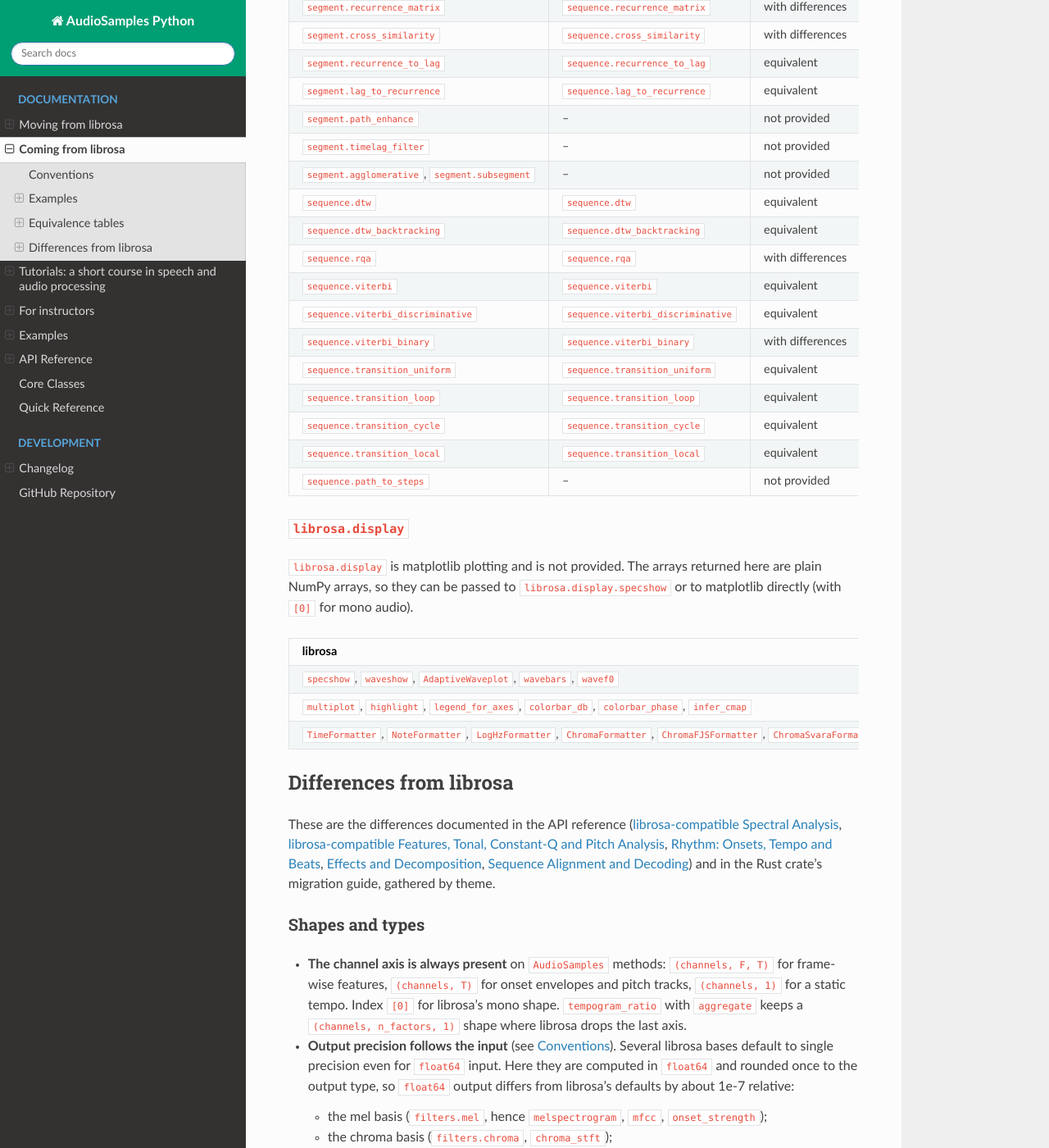
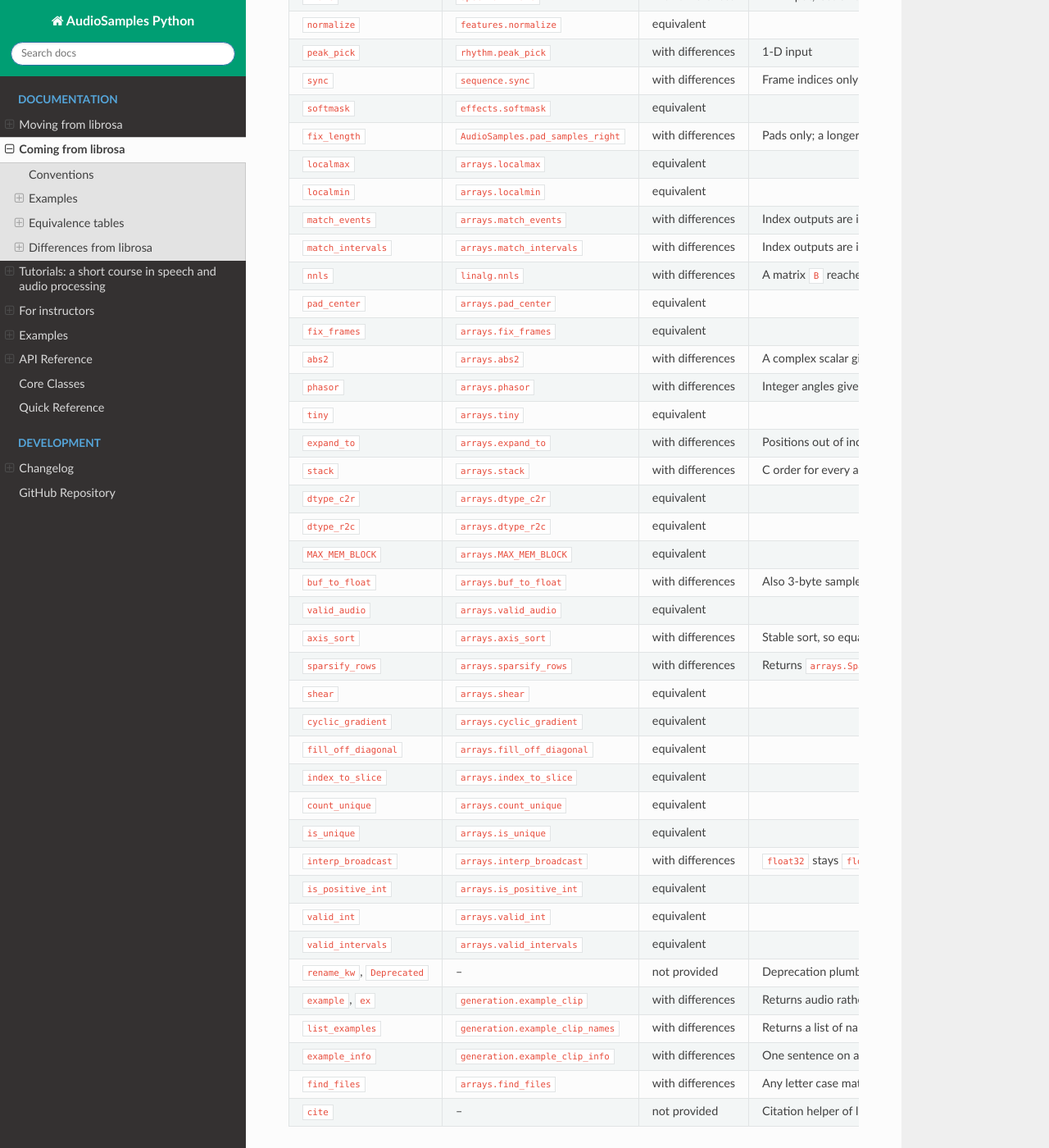
Before and after one commit to jmg049/audio_samples_python, a Sphinx documentation site: the page built from docs/source/librosa_migration.rst, in a window 1280 px wide and 1400 px high, scrolled down 12396 px. Shown: the whole window at 82% size. Built offline with Sphinx 7.4.7 and the Read the Docs theme 3.1.0, drawn with Linux system fonts in a browser that asks for light colours; some of the changed text lies outside the part shown.

Commit message:
docs(migrate): the table and guide point at the new modules
loadx, blocks_to_*, the array helpers, nnls, the inverse functions, decompose, iirt, fmt, the filterbank functions, diagonal_filter, the segment functions, path_to_steps, the notation functions and display have equivalents.

```diff
--- a/docs/source/librosa_migration.rst
+++ b/docs/source/librosa_migration.rst
@@ -273,8 +273,8 @@ Status values:
 
 ``AudioSamples.x`` is a method (``audio.x(...)``); ``spectral.x``,
 ``features.x``, ``rhythm.x``, ``effects.x``, ``sequence.x``, ``utils.x``,
-``generation.x`` and ``io.x`` are functions in the ``audio_samples``
-submodule of that name.
+``arrays.x``, ``linalg.x``, ``inverse.x``, ``factorization.x``,
+``pitch_filterbank.x``, ``segment.x``, ``notation.x``, ``generation.x`` and ``io.x`` are functions in the ``audio_samples`` submodule of that name.
 
 ``python -m audio_samples.migrate`` applies these tables to your code, call by
 call (see :ref:`migration-checker`). It reads the same facts from
@@ -300,9 +300,9 @@ Core: audio
        WAV and FLAC only (librosa: every format of libsndfile, also MP3 and Ogg);
        a path, not a file object
    * - ``loadx``
-     - --
-     - not provided
-     - librosa's experimental extended loader
+     - ``generation.example_clip``
+     - with differences
+     - An ``AudioSamples`` holding a synthesised clip rather than a ``(y, sr)`` tuple of a recording
    * - ``stream``
      - ``io.StreamedAudioReader``
      - with differences
@@ -411,13 +411,13 @@ Core: spectral representations
        RNG (integer seeds only); ``rng`` defaults to the seed 0 (librosa:
        unseeded)
    * - ``iirt``
-     - --
-     - not provided
-     - Deferred: needs elliptic order selection (``ellipord``)
+     - ``AudioSamples.iirt``, ``pitch_filterbank.iirt``
+     - with differences
+     - The two lower rates use this library's resampler
    * - ``fmt``
-     - --
-     - not provided
-     - Deferred: rarely used; needs a cubic-spline exponential resampler
+     - ``spectral.mellin_transform``
+     - equivalent
+     -
    * - ``pcen``
      - ``features.pcen``
      - equivalent
@@ -583,10 +583,18 @@ array-like; for an array they return a list of names or an array of values.
      - ``utils.time_to_samples``
      - equivalent
      - ``utils.seconds_to_samples`` rounds instead of truncating
-   * - ``blocks_to_frames``, ``blocks_to_samples``, ``blocks_to_time``
-     - --
-     - not provided
-     - Block streaming belongs to file I/O; one multiplication each
+   * - ``blocks_to_frames``
+     - ``utils.blocks_to_frames``
+     - equivalent
+     -
+   * - ``blocks_to_samples``
+     - ``utils.blocks_to_samples``
+     - equivalent
+     -
+   * - ``blocks_to_time``
+     - ``utils.blocks_to_time``
+     - equivalent
+     - ``sr`` is ``sample_rate``
    * - ``times_like``
      - ``utils.times_like``
      - equivalent
@@ -675,21 +683,74 @@ array-like; for an array they return a list of names or an array of values.
      - ``utils.key_to_degrees``
      - equivalent
      -
-   * - ``interval_frequencies``, ``pythagorean_intervals``, ``plimit_intervals``
-     - --
-     - not provided
-     - Deferred: tuning-system generators, low use
-   * - ``interval_to_fjs``, ``hz_to_fjs``, ``fifths_to_note``
-     - --
-     - not provided
-     - Deferred: Functional Just System notation, low use
-   * - ``hz_to_svara_c``, ``hz_to_svara_h``, ``midi_to_svara_c``,
-       ``midi_to_svara_h``, ``note_to_svara_c``, ``note_to_svara_h``,
-       ``list_mela``, ``list_thaat``, ``mela_to_degrees``, ``mela_to_svara``,
-       ``thaat_to_degrees``
-     - --
-     - not provided
-     - Deferred: Carnatic / Hindustani notation tables, low use
+   * - ``interval_frequencies``
+     - ``notation.interval_frequencies``
+     - equivalent
+     -
+   * - ``pythagorean_intervals``
+     - ``notation.pythagorean_intervals``
+     - equivalent
+     -
+   * - ``plimit_intervals``
+     - ``notation.plimit_intervals``
+     - equivalent
+     -
+   * - ``interval_to_fjs``
+     - ``notation.interval_to_fjs``
+     - with differences
+     - Recognises any ratio built from the primes up to 23
+   * - ``hz_to_fjs``
+     - ``notation.hz_to_fjs``
+     - with differences
+     - As ``interval_to_fjs``
+   * - ``fifths_to_note``
+     - ``notation.fifths_to_note``
+     - equivalent
+     -
+   * - ``hz_to_svara_c``
+     - ``notation.hz_to_svara_c``
+     - equivalent
+     -
+   * - ``hz_to_svara_h``
+     - ``notation.hz_to_svara_h``
+     - equivalent
+     -
+   * - ``midi_to_svara_c``
+     - ``notation.midi_to_svara_c``
+     - equivalent
+     -
+   * - ``midi_to_svara_h``
+     - ``notation.midi_to_svara_h``
+     - equivalent
+     -
+   * - ``note_to_svara_c``
+     - ``notation.note_to_svara_c``
+     - equivalent
+     -
+   * - ``note_to_svara_h``
+     - ``notation.note_to_svara_h``
+     - equivalent
+     -
+   * - ``list_mela``
+     - ``notation.list_mela``
+     - equivalent
+     -
+   * - ``list_thaat``
+     - ``notation.list_thaat``
+     - equivalent
+     -
+   * - ``mela_to_degrees``
+     - ``notation.mela_to_degrees``
+     - equivalent
+     -
+   * - ``mela_to_svara``
+     - ``notation.mela_to_svara``
+     - equivalent
+     -
+   * - ``thaat_to_degrees``
+     - ``notation.thaat_to_degrees``
+     - equivalent
+     -
 
 ``librosa.feature``
 ~~~~~~~~~~~~~~~~~~~
@@ -805,11 +866,22 @@ array-like; for an array they return a list of names or an array of values.
      - ``rhythm.metrogram``
      - with differences
      - ``aggregate=None`` (the 4-D per-bin output) not supported
-   * - ``inverse.mel_to_stft``, ``inverse.mel_to_audio``,
-       ``inverse.mfcc_to_mel``, ``inverse.mfcc_to_audio``
-     - --
-     - not provided
-     - Deferred: needs a non-negative least-squares solver
+   * - ``inverse.mel_to_stft``
+     - ``inverse.mel_to_stft``
+     - with differences
+     - A better fit than librosa's early-stopped L-BFGS-B; energy within 15 %
+   * - ``inverse.mel_to_audio``
+     - ``inverse.mel_to_audio``
+     - with differences
+     - As ``mel_to_stft``, then Griffin-Lim with this library's random phases
+   * - ``inverse.mfcc_to_mel``
+     - ``inverse.mfcc_to_mel``
+     - equivalent
+     -
+   * - ``inverse.mfcc_to_audio``
+     - ``inverse.mfcc_to_audio``
+     - with differences
+     - ``sr`` is required; the filterbank's norm is ``mel_norm``
 
 ``librosa.effects``
 ~~~~~~~~~~~~~~~~~~~
@@ -920,9 +992,10 @@ type; each has an ``_in_place`` twin (``time_stretch_in_place``, ...).
      - status
      - notes
    * - ``decompose``
-     - --
-     - not provided
-     - Deferred: NMF through scikit-learn
+     - ``factorization.decompose``
+     - with differences
+     - No scikit-learn needed; ``factorization.Nmf`` is the default transformer, any object
+       with ``fit_transform`` works
    * - ``hpss``
      - ``effects.hpss``
      - equivalent
@@ -978,17 +1051,17 @@ type; each has an ``_in_place`` twin (``time_stretch_in_place``, ...).
      - equivalent
      - float64 output unless ``dtype=numpy.float32`` (librosa's default)
    * - ``diagonal_filter``
-     - --
-     - not provided
-     - Deferred: needs spline image rotation; only used by ``path_enhance``
+     - ``segment.diagonal_filter``
+     - equivalent
+     -
    * - ``mr_frequencies``
-     - --
-     - not provided
-     - Deferred: only used by ``iirt``
+     - ``pitch_filterbank.mr_frequencies``
+     - equivalent
+     -
    * - ``semitone_filterbank``
-     - --
-     - not provided
-     - Deferred: needs ``ellipord``
+     - ``pitch_filterbank.semitone_filterbank``
+     - equivalent
+     - ``flayout`` defaults to ``"sos"``
 
 ``librosa.util``
 ~~~~~~~~~~~~~~~~
@@ -1026,40 +1099,126 @@ type; each has an ``_in_place`` twin (``time_stretch_in_place``, ...).
      - ``AudioSamples.pad_samples_right``
      - with differences
      - Pads only; a longer signal is returned unchanged
-   * - ``localmax``, ``localmin``
+   * - ``localmax``
+     - ``arrays.localmax``
+     - equivalent
+     -
+   * - ``localmin``
+     - ``arrays.localmin``
+     - equivalent
+     -
+   * - ``match_events``
+     - ``arrays.match_events``
+     - with differences
+     - Index outputs are int64; ties between targets at one position may pick another of the equal targets
+   * - ``match_intervals``
+     - ``arrays.match_intervals``
+     - with differences
+     - Index outputs are int64; with ``strict=False`` an interval that overlaps nothing goes to the true nearest target
+   * - ``nnls``
+     - ``linalg.nnls``
+     - with differences
+     - A matrix ``B`` reaches a better objective than librosa's early-stopped L-BFGS-B
+   * - ``pad_center``
+     - ``arrays.pad_center``
+     - equivalent
+     -
+   * - ``fix_frames``
+     - ``arrays.fix_frames``
+     - equivalent
+     -
+   * - ``abs2``
+     - ``arrays.abs2``
+     - with differences
+     - A complex scalar gives a float rather than a 0-d array
+   * - ``phasor``
+     - ``arrays.phasor``
+     - with differences
+     - Integer angles give complex128
+   * - ``tiny``
+     - ``arrays.tiny``
+     - equivalent
+     -
+   * - ``expand_to``
+     - ``arrays.expand_to``
+     - with differences
+     - Positions out of increasing order reorder the axes
+   * - ``stack``
+     - ``arrays.stack``
+     - with differences
+     - C order for every axis; same values
+   * - ``dtype_c2r``
+     - ``arrays.dtype_c2r``
+     - equivalent
+     -
+   * - ``dtype_r2c``
+     - ``arrays.dtype_r2c``
+     - equivalent
+     -
+   * - ``MAX_MEM_BLOCK``
+     - ``arrays.MAX_MEM_BLOCK``
+     - equivalent
+     -
+   * - ``buf_to_float``
+     - ``arrays.buf_to_float``
+     - with differences
+     - Also 3-byte samples; ``float32`` up to 3 bytes per sample, otherwise ``float64``
+   * - ``valid_audio``
+     - ``arrays.valid_audio``
+     - equivalent
+     -
+   * - ``axis_sort``
+     - ``arrays.axis_sort``
+     - with differences
+     - Stable sort, so equal keys keep their order
+   * - ``sparsify_rows``
+     - ``arrays.sparsify_rows``
+     - with differences
+     - Returns ``arrays.SparseRows`` (``toarray``, ``tocsr``)
+   * - ``shear``
+     - ``arrays.shear``
+     - equivalent
+     -
+   * - ``cyclic_gradient``
+     - ``arrays.cyclic_gradient``
+     - equivalent
+     -
+   * - ``fill_off_diagonal``
+     - ``arrays.fill_off_diagonal``
+     - equivalent
+     -
+   * - ``index_to_slice``
+     - ``arrays.index_to_slice``
+     - equivalent
+     -
+   * - ``count_unique``
+     - ``arrays.count_unique``
+     - equivalent
+     -
+   * - ``is_unique``
+     - ``arrays.is_unique``
+     - equivalent
+     -
+   * - ``interp_broadcast``
+     - ``arrays.interp_broadcast``
+     - with differences
+     - ``float32`` stays ``float32``; spline orders up to 3
+   * - ``is_positive_int``
+     - ``arrays.is_positive_int``
+     - equivalent
+     -
+   * - ``valid_int``
+     - ``arrays.valid_int``
+     - equivalent
+     -
+   * - ``valid_intervals``
+     - ``arrays.valid_intervals``
+     - equivalent
+     -
+   * - ``rename_kw``, ``Deprecated``
      - --
      - not provided
-     - Internal helpers of peak picking and beat tracking
-   * - ``match_events``
-     - --
-     - not provided
-     - Internal helper of ``remix(align_zeros=True)``
-   * - ``nnls``
-     - --
-     - not provided
-     - Deferred with ``feature.inverse``
-   * - ``pad_center``, ``fix_frames``, ``abs2``, ``phasor``, ``tiny``,
-       ``expand_to``, ``stack``, ``dtype_c2r``, ``dtype_r2c``,
-       ``MAX_MEM_BLOCK``
-     - --
-     - not provided
-     - NumPy one-liners and dtype plumbing
-   * - ``buf_to_float``, ``valid_audio``
-     - --
-     - not provided
-     - Decoding is file I/O; ``AudioSamples`` enforces its invariants and the
-       librosa-compatible methods reject non-finite audio
-   * - ``axis_sort``, ``sparsify_rows``, ``shear``, ``cyclic_gradient``,
-       ``fill_off_diagonal``, ``index_to_slice``, ``count_unique``,
-       ``is_unique``, ``interp_broadcast``, ``match_intervals``
-     - --
-     - not provided
-     - Generic array utilities
-   * - ``is_positive_int``, ``valid_int``, ``valid_intervals``,
-       ``rename_kw``, ``Deprecated``
-     - --
-     - not provided
-     - Argument-validation and deprecation plumbing
+     - Deprecation plumbing of librosa itself
    * - ``example``, ``ex``
      - ``generation.example_clip``
      - with differences
@@ -1069,10 +1228,18 @@ type; each has an ``_in_place`` twin (``time_stretch_in_place``, ...).
      - ``generation.example_clip_names``
      - with differences
      - Returns a list of names rather than printing a table
-   * - ``example_info``, ``find_files``, ``cite``
+   * - ``example_info``
+     - ``generation.example_clip_info``
+     - with differences
+     - One sentence on a synthesised clip
+   * - ``find_files``
+     - ``arrays.find_files``
+     - with differences
+     - Any letter case matches with ``case_sensitive=False``; directories are left out
+   * - ``cite``
      - --
      - not provided
-     - File discovery and citation helpers, and details of librosa's recordings
+     - Citation helper of librosa itself
 
 ``librosa.segment`` and ``librosa.sequence``
 ~~~~~~~~~~~~~~~~~~~~~~~~~~~~~~~~~~~~~~~~~~~~
@@ -1105,18 +1272,22 @@ All in ``audio_samples.sequence``, on ``(n_features, n_frames)`` arrays.
      - equivalent
      - Dense input
    * - ``segment.path_enhance``
-     - --
-     - not provided
-     - Deferred: needs ``filters.diagonal_filter``
+     - ``segment.path_enhance``
+     - equivalent
+     - The convolution options are ``mode``, ``cval`` and ``origin``
    * - ``segment.timelag_filter``
-     - --
-     - not provided
-     - A decorator; compose ``recurrence_to_lag``, a filter and
+     - ``segment.timelag_filter``
+     - equivalent
+     - Returns a callable object
        ``lag_to_recurrence``
-   * - ``segment.agglomerative``, ``segment.subsegment``
-     - --
-     - not provided
-     - scikit-learn clustering
+   * - ``segment.agglomerative``
+     - ``segment.agglomerative``
+     - equivalent
+     - No scikit-learn needed; a ``clusterer`` with ``fit`` and ``labels_`` is still accepted
+   * - ``segment.subsegment``
+     - ``segment.subsegment``
+     - equivalent
+     -
    * - ``sequence.dtw``
      - ``sequence.dtw``
      - equivalent
@@ -1160,37 +1331,103 @@ All in ``audio_samples.sequence``, on ``(n_features, n_frames)`` arrays.
      - equivalent
      -
    * - ``sequence.path_to_steps``
-     - --
-     - not provided
-     - Differences of consecutive path points
+     - ``sequence.path_to_steps``
+     - equivalent
+     -
 
 ``librosa.display``
 ~~~~~~~~~~~~~~~~~~~
 
-``librosa.display`` is matplotlib plotting and is not provided. The arrays
-returned here are plain NumPy arrays, so they can be passed to
-``librosa.display.specshow`` or to matplotlib directly (with ``[0]`` for mono
-audio).
+The plots are in ``audio_samples.mpl``, under this library's names.
 
 .. list-table::
    :header-rows: 1
-   :widths: 30 20 50
+   :widths: 22 30 14 34
 
    * - librosa
+     - audio_samples
      - status
      - notes
-   * - ``specshow``, ``waveshow``, ``AdaptiveWaveplot``, ``wavebars``, ``wavef0``
-     - not provided
-     - matplotlib plotting
-   * - ``multiplot``, ``highlight``, ``legend_for_axes``, ``colorbar_db``,
-       ``colorbar_phase``, ``infer_cmap``
-     - not provided
-     - matplotlib helpers
-   * - ``TimeFormatter``, ``NoteFormatter``, ``LogHzFormatter``,
-       ``ChromaFormatter``, ``ChromaFJSFormatter``, ``ChromaSvaraFormatter``,
-       ``FJSFormatter``, ``TonnetzFormatter``, ``Transformf0``
-     - not provided
-     - matplotlib axis formatters
+   * - ``specshow``
+     - ``mpl.plot_matrix``
+     - with differences
+     - Every axis type, ``vscale`` as ``value_scale``; returns ``(fig, ax, mesh)``
+   * - ``waveshow``
+     - ``mpl.plot_waveform_adaptive``
+     - with differences
+     - Takes ``AudioSamples`` or an array with ``sample_rate``
+   * - ``AdaptiveWaveplot``
+     - ``mpl.AdaptiveWaveform``
+     - with differences
+     - Returned by ``plot_waveform_adaptive``
+   * - ``wavebars``
+     - ``mpl.plot_waveform_bars``
+     - with differences
+     -
+   * - ``wavef0``
+     - ``mpl.plot_waveform_f0``
+     - with differences
+     - ``method`` is ``"adaptive"`` or ``"bars"``
+   * - ``multiplot``
+     - ``mpl.plot_grid``
+     - with differences
+     - ``kind`` is ``"waveform"``, ``"bars"`` or ``"matrix"``
+   * - ``highlight``
+     - ``mpl.highlight_effects``
+     - equivalent
+     -
+   * - ``legend_for_axes``
+     - ``mpl.legend_for_axes``
+     - equivalent
+     -
+   * - ``colorbar_db``
+     - ``mpl.add_db_colorbar``
+     - equivalent
+     -
+   * - ``colorbar_phase``
+     - ``mpl.add_phase_colorbar``
+     - equivalent
+     -
+   * - ``infer_cmap``
+     - ``mpl.infer_colormap``
+     - with differences
+     - Keywords are ``sequential``, ``boolean``, ``diverging``, ``threshold``
+   * - ``TimeFormatter``
+     - ``mpl.TimeFormatter``
+     - equivalent
+     -
+   * - ``NoteFormatter``
+     - ``mpl.NoteFormatter``
+     - equivalent
+     -
+   * - ``LogHzFormatter``
+     - ``mpl.LogHzFormatter``
+     - equivalent
+     -
+   * - ``ChromaFormatter``
+     - ``mpl.ChromaFormatter``
+     - equivalent
+     -
+   * - ``ChromaFJSFormatter``
+     - ``mpl.ChromaFJSFormatter``
+     - equivalent
+     -
+   * - ``ChromaSvaraFormatter``
+     - ``mpl.ChromaSvaraFormatter``
+     - equivalent
+     -
+   * - ``FJSFormatter``
+     - ``mpl.FJSFormatter``
+     - equivalent
+     -
+   * - ``TonnetzFormatter``
+     - ``mpl.TonnetzFormatter``
+     - equivalent
+     -
+   * - ``Transformf0``
+     - ``mpl.F0Transform``
+     - with differences
+     - ``scale`` gives the octaves per unit amplitude
 
 Differences from librosa
 ------------------------
```
Also changed, not shown: 2 other files.
